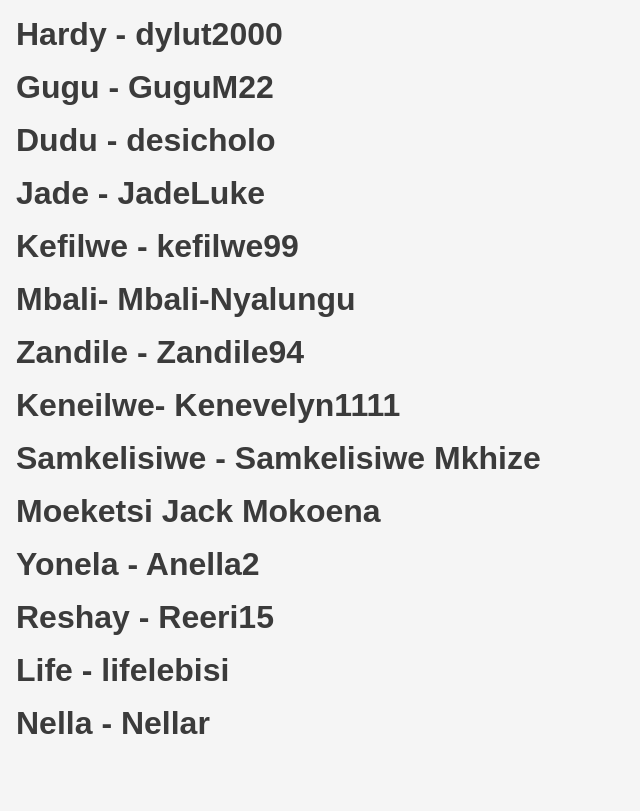
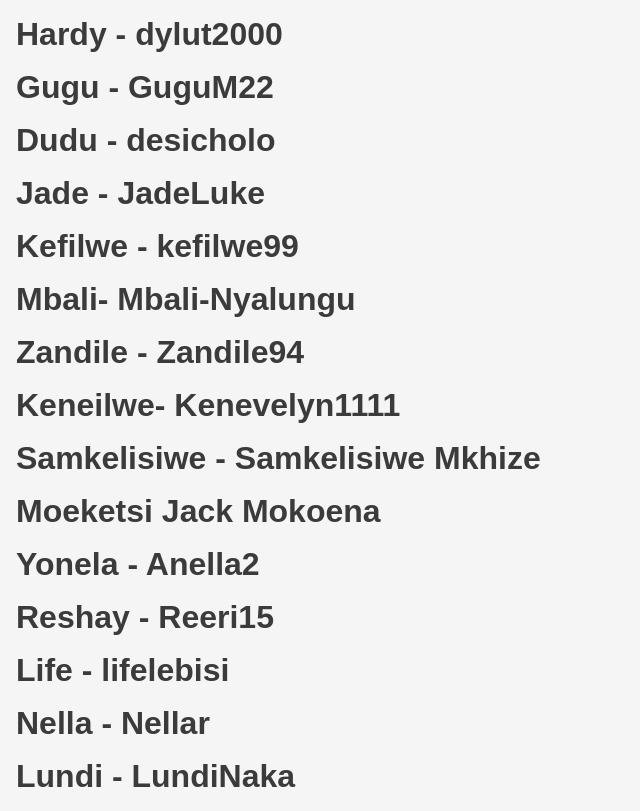
Before and after one commit to The-DigitalAcademy/git-pwd-april-2024, a plain HTML site: page index.html in a window 1280 px wide. Shown: the whole page, without its empty margins (0-640 px from the left). Drawn offline with Linux system fonts and the light colour scheme.

Commit message:
Lundi added

```diff
--- a/index.html
+++ b/index.html
@@ -45,6 +45,8 @@
     <h1>Life - lifelebisi</h1>
 <h1> Nella - Nellar</h1>
 
+<h1> Lundi - LundiNaka</h1>
+
 
 </body>
 
```
